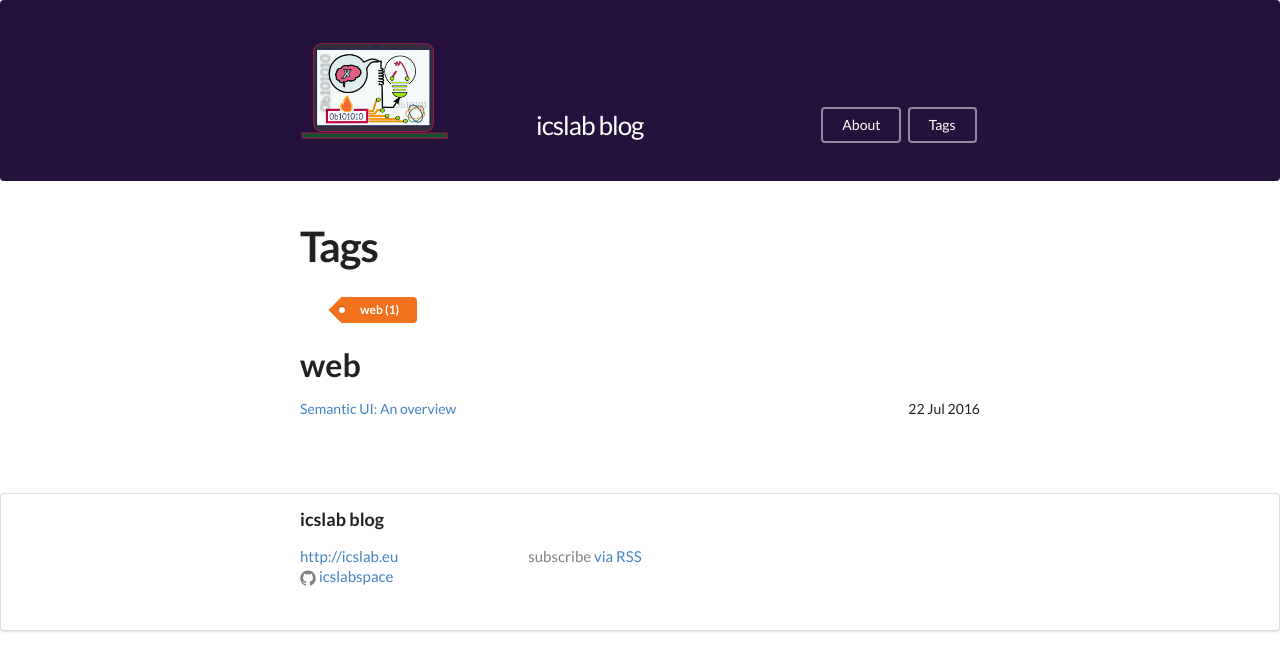
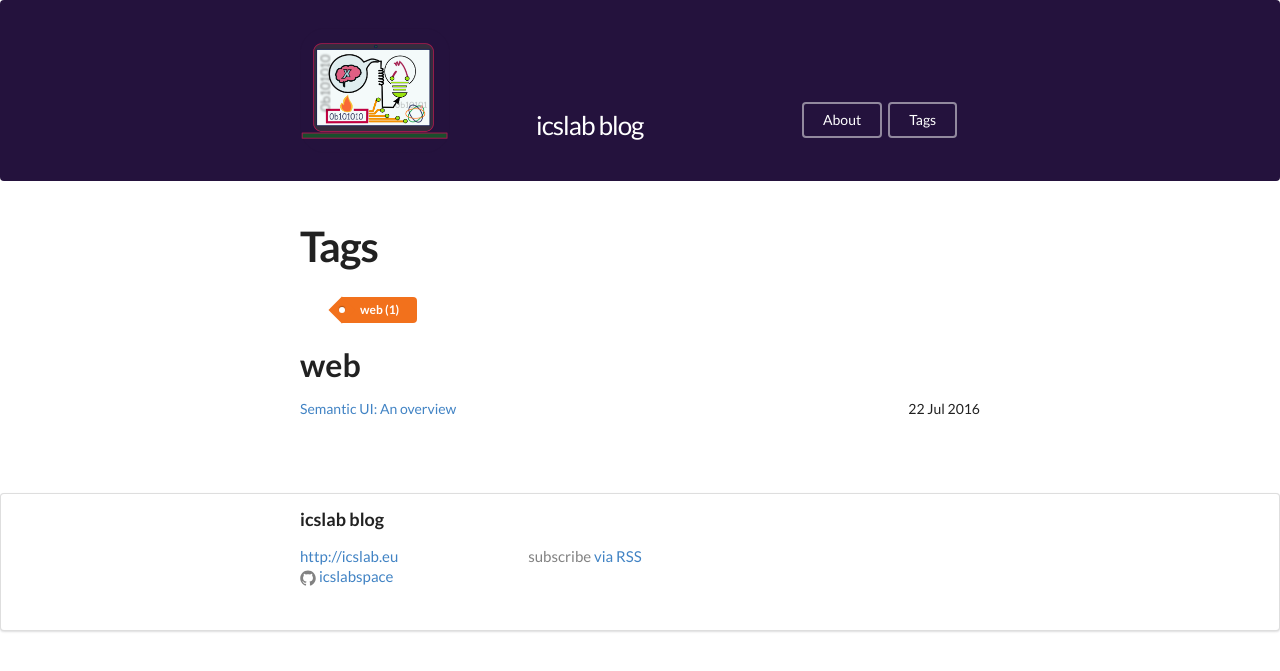
Before and after one commit to icslabspace/icslabspace.github.io, a Jekyll site: the page built from tags.md, in a window 1280 px wide. Shown: the top 671 px of the page. Built offline with Jekyll 4.4.1, drawn with Linux system fonts in a browser that asks for light colours.

Commit message:
refactor blog menu

```diff
--- a/_includes/header.html
+++ b/_includes/header.html
@@ -14,7 +14,9 @@
 
             <div class="bottom aligned column">
 
-                 <nav class="site-nav">
+                 <nav class="main-nav">
+                    <ul>
+<!--
                       <a href="#" class="menu-icon">
                         <svg viewBox="0 0 18 15">
                           <path fill="#424242" d="M18,1.484c0,0.82-0.665,1.484-1.484,1.484H1.484C0.665,2.969,0,2.304,0,1.484l0,0C0,0.665,0.665,0,1.484,0 h15.031C17.335,0,18,0.665,18,1.484L18,1.484z"/>
@@ -22,15 +24,18 @@
                           <path fill="#424242" d="M18,13.516C18,14.335,17.335,15,16.516,15H1.484C0.665,15,0,14.335,0,13.516l0,0 c0-0.82,0.665-1.484,1.484-1.484h15.031C17.335,12.031,18,12.696,18,13.516L18,13.516z"/>
                         </svg>
                       </a>
+-->
 
-                      <div class="trigger masthead inverted pointing menu">
+                      <div class="trigger masthead inverted menu">
                         {% for my_page in site.pages %}
                           {% if my_page.title %}
-                          <a class="ui inverted orange basic button" href="{{ my_page.url | prepend: site.baseurl }}">{{ my_page.title }}</a>
+                          <a class="ui inverted orange basic button menu-icon" href="{{ my_page.url | prepend: site.baseurl }}">{{ my_page.title }}</a>
                           {% endif %}
                         {% endfor %}
                       </div>
-                    </nav>
+
+                     </ul>
+                </nav>
              </div>
         </div>
     </div>
--- a/index.html
+++ b/index.html
@@ -349,11 +349,13 @@
 		<!-- team blog -->
         <div class="ui secondary vertical center aligned segment">
 			<div class="ui text container">
+<!--
 				<button class="ui inverted teal button"
 									onclick="location.href='blog';">
 					<img class="ui tiny image" src="assets/images/blogcast-2.png">
-					<!--<h2 style="color:#24123d;">link</h2>-->
+					<h2 style="color:#24123d;">link</h2>
 				</button>
+-->
 
 				<button class="ui inverted teal button"
 									onclick="location.href='blog';">
```
